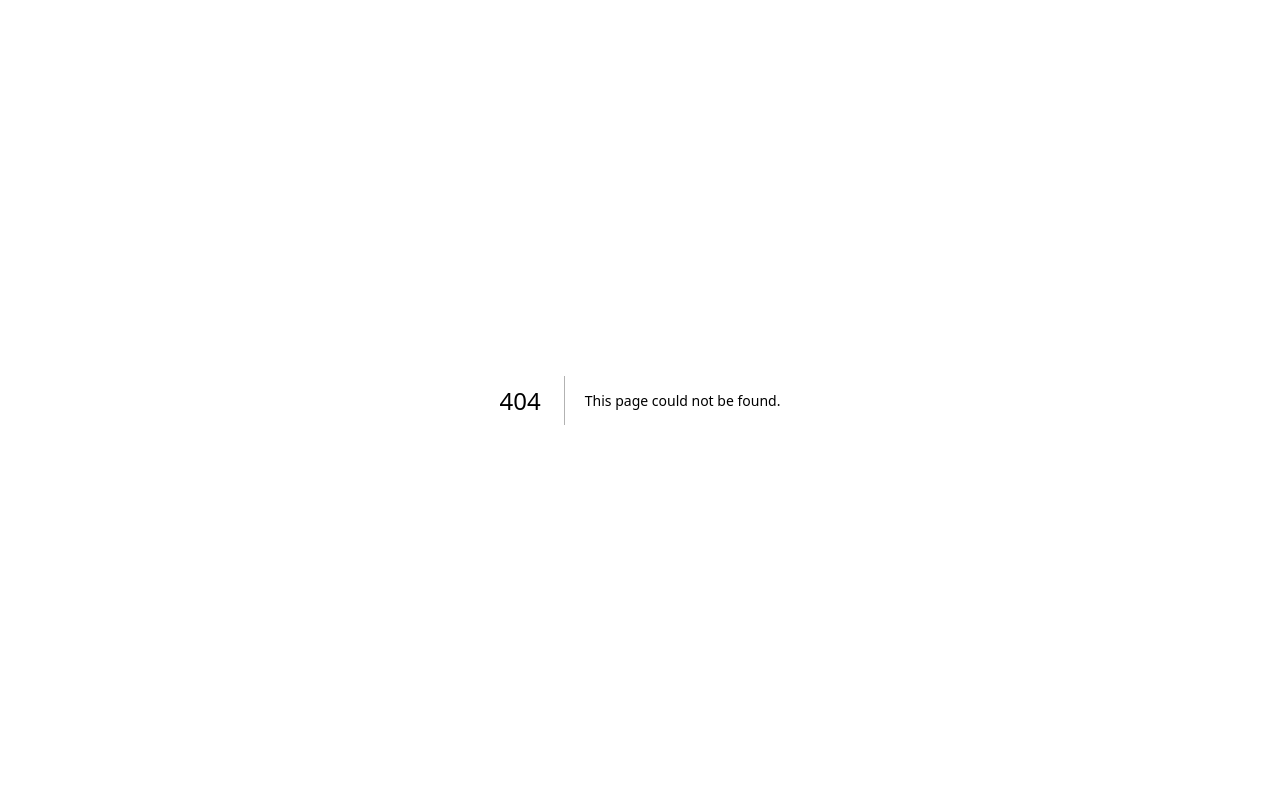
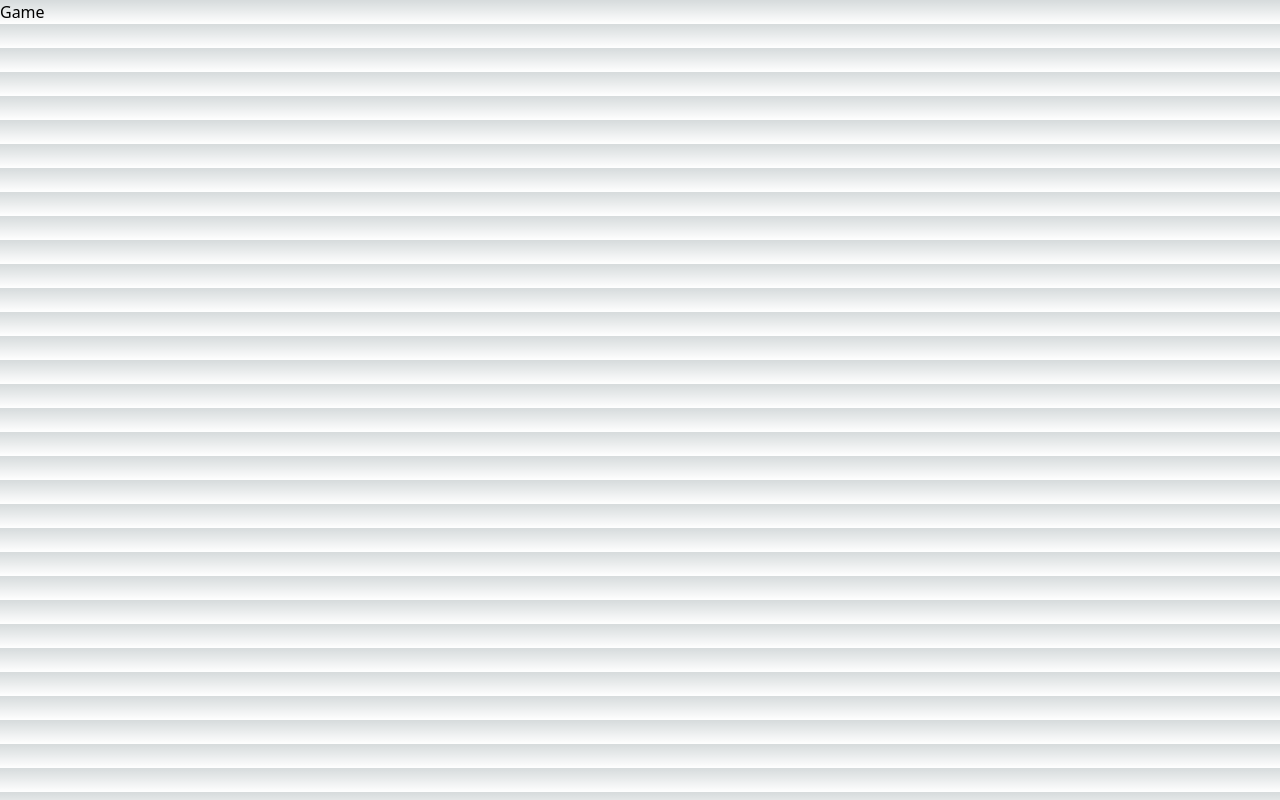
Before and after one commit to kokyusik91/experimental-next.js, a Next.js app: page /game in a window 1280 px wide. Before the commit this address had no page. Built offline with nearby package versions, Linux system fonts and the light colour scheme.

Commit message:
✨ 실제 Modal 컨텍스트를 사용하는 부분

```diff
--- /dev/null
+++ b/src/pages/game.tsx
@@ -0,0 +1,22 @@
+import { useModal } from '@components/context/ModalContext'
+import React, { useEffect } from 'react'
+
+function Game() {
+  const { openModal, closeModal, setModalInnerContent } = useModal()
+
+  const handleOpenModal = () => {
+    setModalInnerContent(
+      <>
+        <h1 className="text-black">모달 컨텐츠</h1>
+        <p className="text-black" onClick={closeModal}>
+          모달 내용
+        </p>
+      </>,
+    )
+    openModal()
+  }
+
+  return <button onClick={handleOpenModal}>Game</button>
+}
+
+export default Game
```
